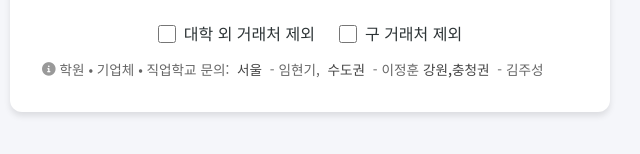
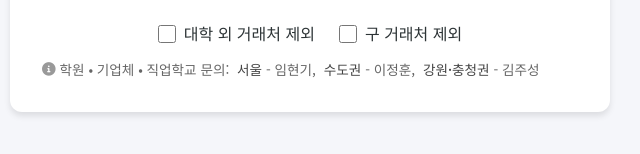
Before and after one commit to kxowls/find_sales, a website: page index.html in a window 1280 px wide. Shown: the part 236-390 px from the top of the page, 330-970 px from the left. Drawn offline with Linux system fonts and the light colour scheme; no server answers.

Commit message:
UI: 하단 안내 문구 포맷팅 수정 및 강원충청권 추가

```diff
--- a/index.html
+++ b/index.html
@@ -40,9 +40,9 @@
             <div style="font-size:0.85rem;color:#666;margin-top:12px;display:flex;align-items:center;gap:4px;">
                 <i class="fas fa-info-circle" style="color:#999;"></i>
                 학원&nbsp;•&nbsp;기업체&nbsp;•&nbsp;직업학교 문의:&nbsp;
-                <span style="font-weight:500;color:#444;">서울</span> - 임현기,&nbsp;
-                <span style="font-weight:500;color:#444;">수도권</span> - 이정훈
-                <span style="font-weight:500;color:#444;">강원,충청권</span> - 김주성
+                <span style="font-weight:500;color:#444;">서울</span> - 임현기,&nbsp;
+                <span style="font-weight:500;color:#444;">수도권</span> - 이정훈,&nbsp;
+                <span style="font-weight:500;color:#444;">강원·충청권</span> - 김주성
             </div>
             <!-- 안내 문구 끝 -->
 
```
